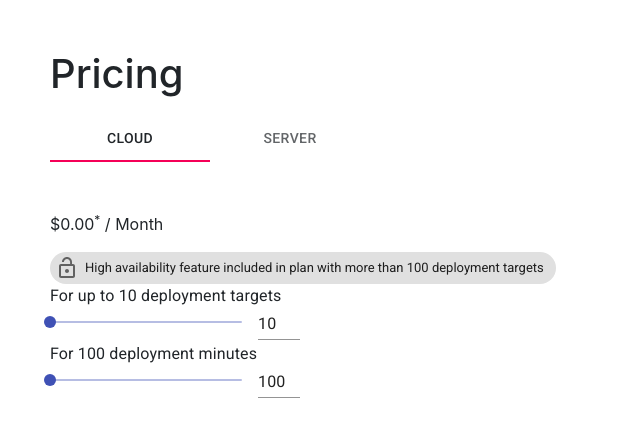
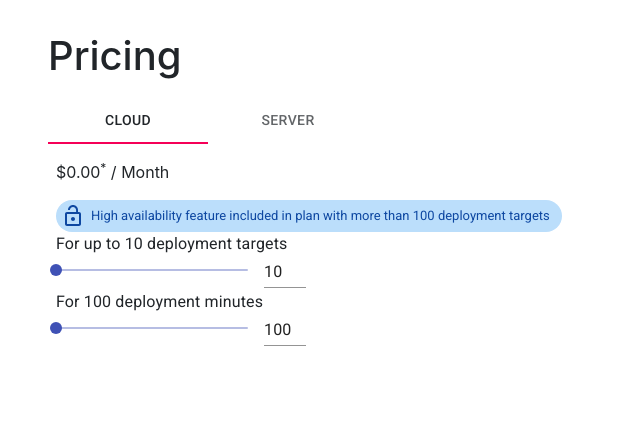
Before and after one commit to neilbo/octpus-design-react, a React (Create React App) app: page / in a window 1280 px wide. Shown: the top 426 px of the page, without its empty margins (0-640 px from the left). Built offline with nearby package versions, Linux system fonts and the light colour scheme.

Commit message:
Start to style Cloud Component

```diff
--- a/src/App.scss
+++ b/src/App.scss
@@ -1,6 +1,7 @@
 @import './resources/styles.scss';
 
-.app {
-  margin: 50px;
-  // margin: var(--xxlg-spacing); // Why you no work?
-}
+// .app {
+//   margin: 50px;
+//   background-color: global-variable-exists($name: red[500]);
+//   // margin: var(--xxlg-spacing); // Why you no work?
+// }
--- a/src/App.tsx
+++ b/src/App.tsx
@@ -4,8 +4,24 @@ import Cloud from "./pages/pricing/components/CloudPricing";
 import Server from "./pages/pricing/components/ServerPricing";
 import Tabs from '@material-ui/core/Tabs';
 import Tab from '@material-ui/core/Tab';
+import classes from "*.module.css";
+import { makeStyles } from "@material-ui/core";
+import { grey } from "@material-ui/core/colors";
+
+const useStyles = makeStyles({
+  app: {
+    // backgroundColor:  grey[100],
+    marginLeft: 48,
+    marginRight: 48,
+    marginTop: 32,
+    marginBottom: 16
+
+
+  }
+})
 
 function App() {
+  const classes = useStyles();
   const [selectedTab, setSelectedTab] = React.useState(0);
 
   const handleChange = (event: any, newValue: SetStateAction<number>) => {
@@ -21,7 +37,7 @@ function App() {
 
   return (
     <>
-      <section className="app">
+      <section className={classes.app}>
         <h1>Pricing</h1>
         <Tabs value={selectedTab} onChange={handleChange} aria-label="Pricing Tabs">
           <Tab label="Cloud" {...a11yProps(0)} />
--- a/src/pages/pricing/components/CloudPricing.tsx
+++ b/src/pages/pricing/components/CloudPricing.tsx
@@ -4,6 +4,7 @@ import { Box, Grid, Input, Slider, Typography } from "@material-ui/core";
 import { makeStyles } from "@material-ui/core/styles";
 import { formatCcy, handleInvalidValue } from "../../../utils";
 import HighAvailabilityInfo from "./HighAvailabilityInfo";
+import { red } from "@material-ui/core/colors";
 
 const useStyles = makeStyles({
   root: {
@@ -13,7 +14,11 @@ const useStyles = makeStyles({
     width: 42,
   },
   box: {
-    margin: 50,
+    marginLeft: 48,
+    marginRight: 48,
+    // backgroundColor: red[50],
+    paddingLeft: 8,
+    paddingRight: 16,
   },
 });
 
--- a/src/pages/pricing/components/HighAvailabilityInfo.tsx
+++ b/src/pages/pricing/components/HighAvailabilityInfo.tsx
@@ -1,12 +1,23 @@
 import * as React from "react";
 import Chip from '@material-ui/core/Chip';
 import LockOpen from '@material-ui/icons/LockOpen';
+import { makeStyles } from "@material-ui/core";
+import { blue } from "@material-ui/core/colors";
 
+
+const useStyles = makeStyles({
+  highAvailability: {
+    backgroundColor: blue[100],
+    color: blue[900],
+  }
+})
 const HighAvailabilityInfo = () => {
+  const classes = useStyles();
+
     return (
         <Chip
-        className="high-availability"
-        icon={<LockOpen />}
+        className={classes.highAvailability}
+        icon={<LockOpen className={classes.highAvailability} />}
         label="High availability feature included in plan with more than 100
       deployment targets"
       />
--- a/src/resources/styles.scss
+++ b/src/resources/styles.scss
@@ -17,6 +17,7 @@ body {
       sans-serif;
     -webkit-font-smoothing: antialiased;
     -moz-osx-font-smoothing: grayscale;
+    // background-color: #f5f5f5; // grey[50]
   }
 
   code {
```
